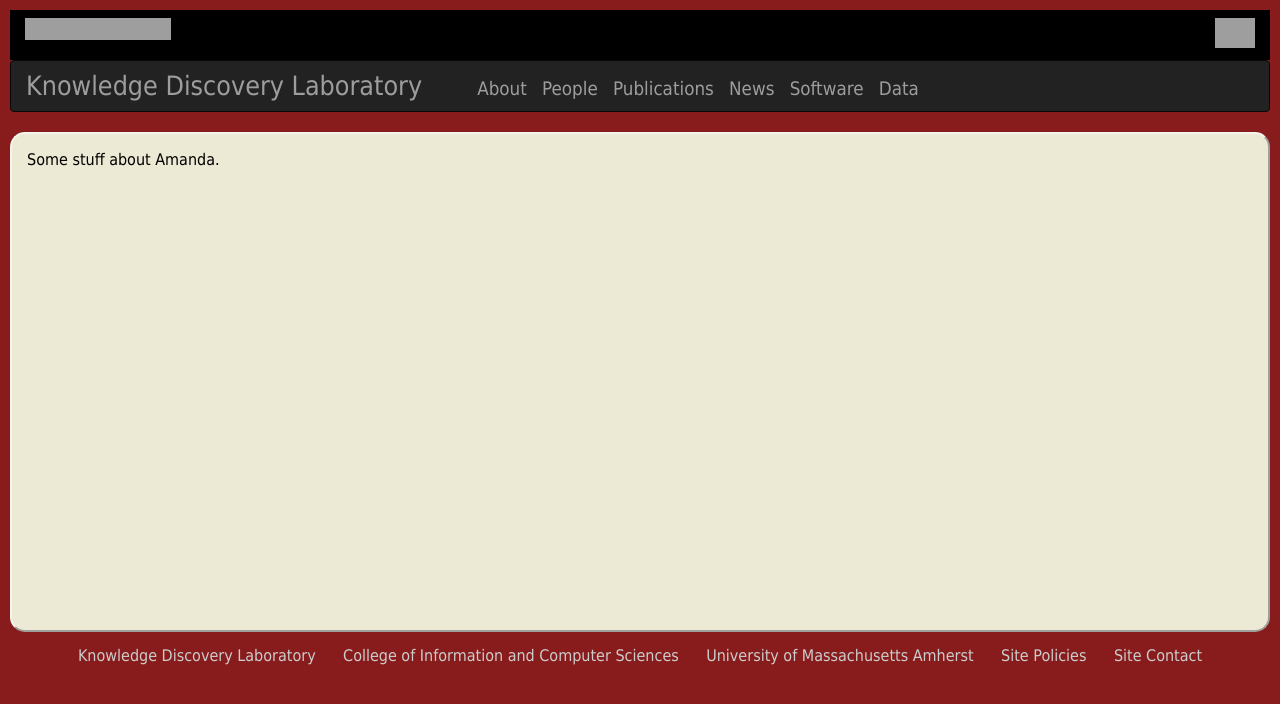
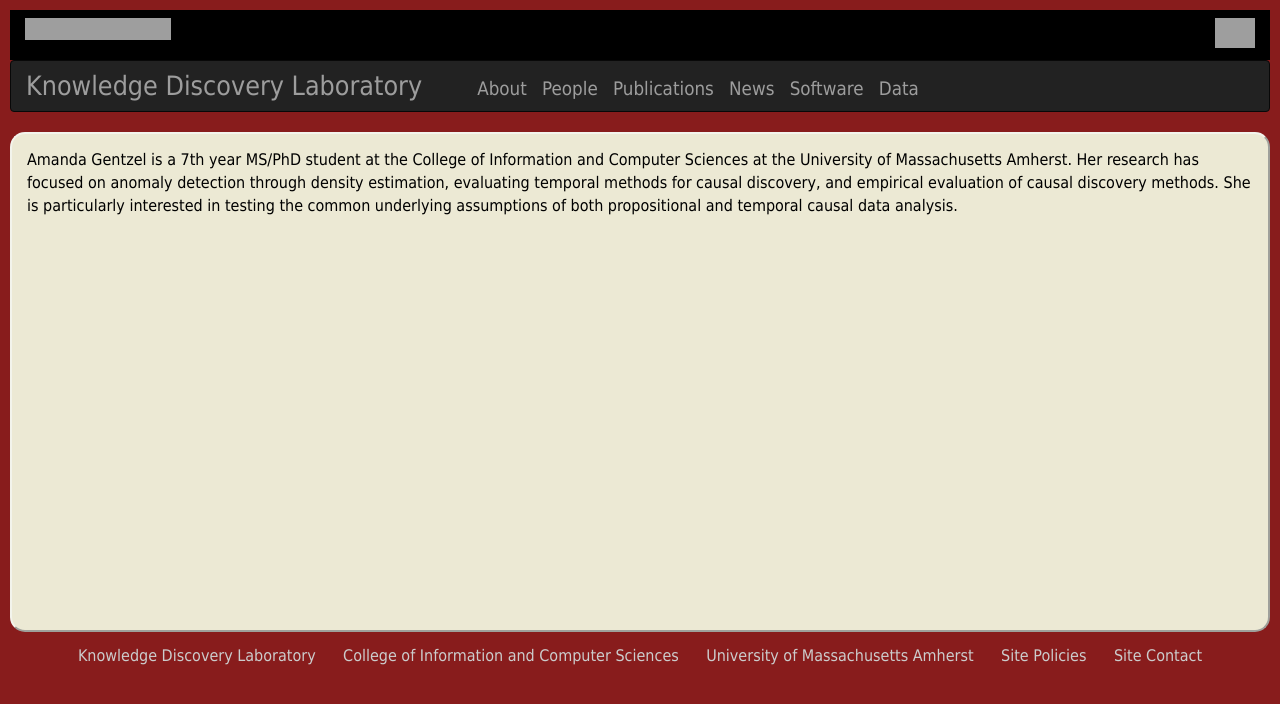
Before and after one commit to KDL-umass/kdl-umass.github.io, a Jekyll site: the page built from _people/gentzel.md, in a window 1280 px wide. Shown: the top 704 px of the page. Built offline with Jekyll 4.4.1, drawn with Linux system fonts in a browser that asks for light colours; nearby versions of some CDN libraries; comment, search, counter and statistics services are not loaded; grey boxes are pictures that could not be loaded.

Commit message:
Update gentzel.md

```diff
--- a/_people/gentzel.md
+++ b/_people/gentzel.md
@@ -1,7 +1,12 @@
 ---
 layout: page
 publish: true
+name: Amanda Gentzel
 role: Graduate Student
-name: Amanda Gentzel
+title: Research Assistant
+thumbnail: images/gentzel.jpg
+webpage: http://www.cs.umass.edu/~agentzel
+email: agentzel@cs.umass.edu
 ---
-Some stuff about Amanda.
+
+Amanda Gentzel is a 7th year MS/PhD student at the College of Information and Computer Sciences at the University of Massachusetts Amherst.  Her research has focused on anomaly detection through density estimation, evaluating temporal methods for causal discovery, and empirical evaluation of causal discovery methods.  She is particularly interested in testing the common underlying assumptions of both propositional and temporal causal data analysis.
```
